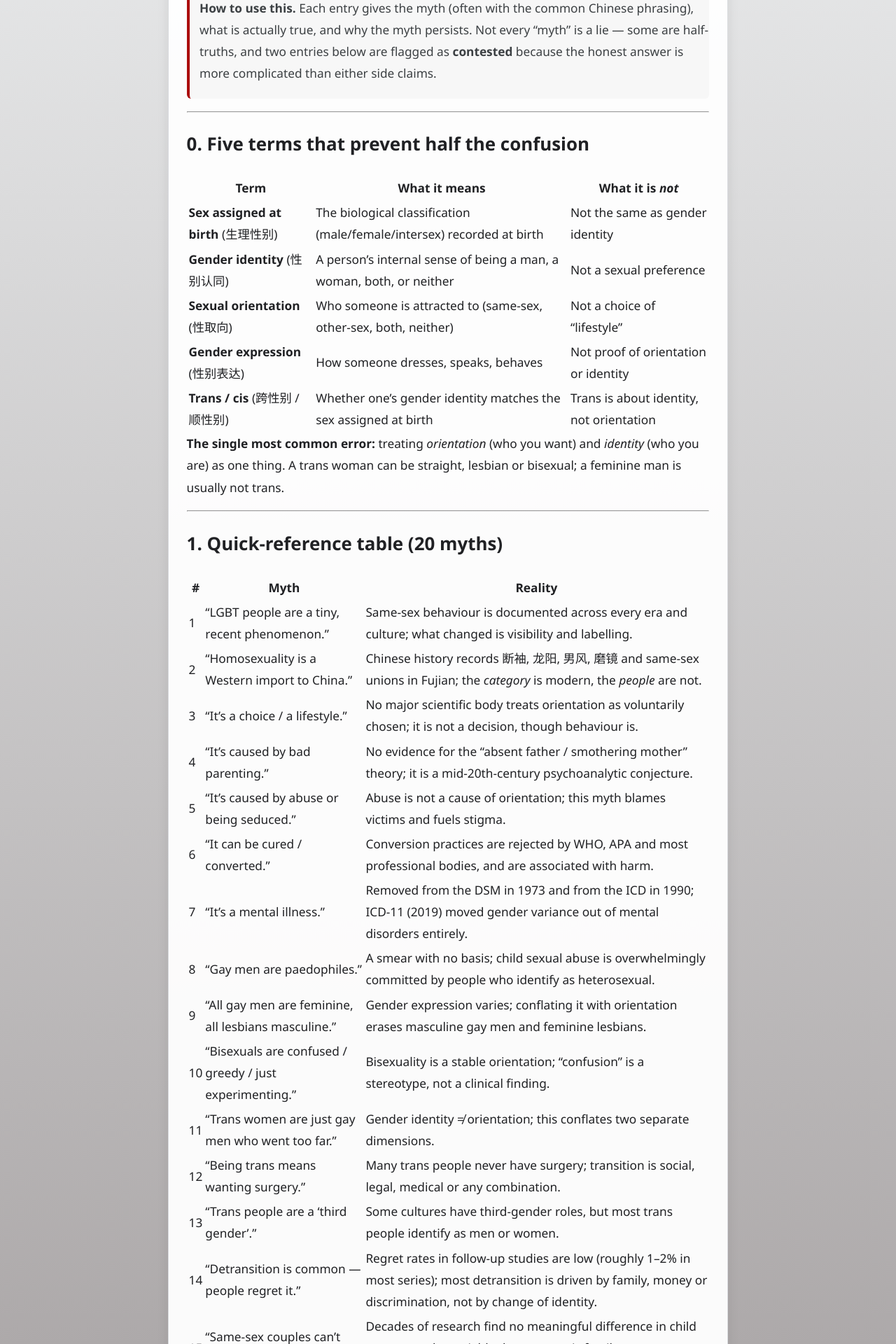
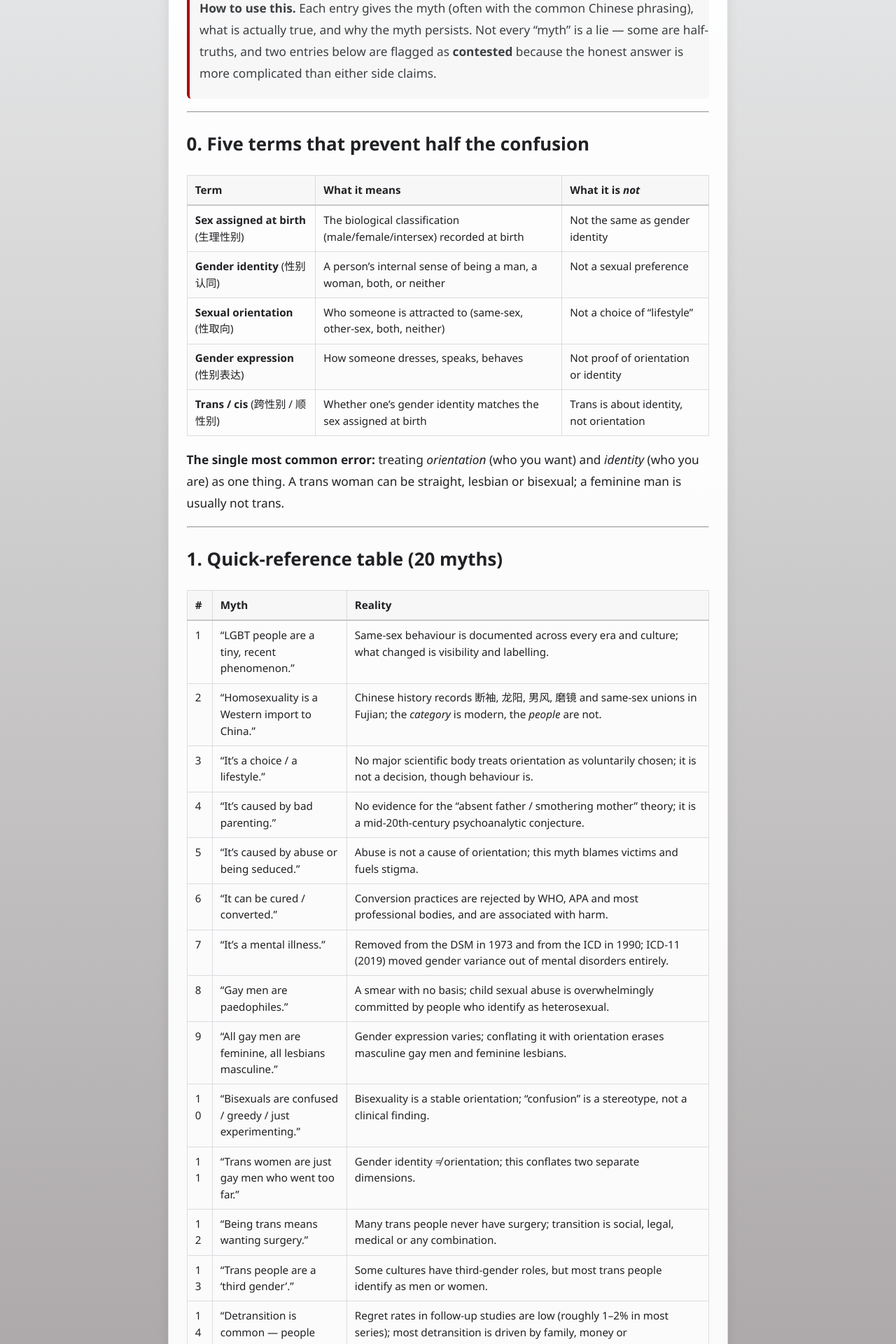
Before and after one commit to unknownpioneer/unknownpioneer.github.io, a Jekyll site: the page built from _posts/2026-10-17-common-misunderstandings-about-sexual-minorities.md, in a window 1280 px wide. Shown: the part 493-2413 px from the top of the page at 70% size. Built offline with Jekyll 4.4.1, drawn with Linux system fonts in a browser that asks for light colours.

Commit message:
Give article tables a visible outline and keep them inside the card
Tables had no styling at all, so they rendered borderless, full-bleed and, below roughly a 427px viewport, wider than the card. Collapse the borders, add header and zebra shading, pin the width to the content box and allow breaks anywhere so no table can overflow.

```diff
--- a/assets/css/site.css
+++ b/assets/css/site.css
@@ -361,6 +361,35 @@
 
 .article-body pre code {
   font-family: ui-monospace, SFMono-Regular, Menlo, Consolas, "Liberation Mono", monospace;
+}
+
+.article-body table {
+  width: 100%;
+  max-width: 100%;
+  border-collapse: collapse;
+  margin: 0 0 1.1rem;
+  font-size: 0.95rem;
+  line-height: 1.55;
+}
+
+.article-body th,
+.article-body td {
+  border: 1px solid #dadce0;
+  padding: 0.55rem 0.7rem;
+  text-align: left;
+  vertical-align: top;
+  overflow-wrap: break-word;
+  overflow-wrap: anywhere;
+}
+
+.article-body thead th {
+  background: #f7f7f7;
+  font-weight: 700;
+  border-bottom: 2px solid #c8c8c8;
+}
+
+.article-body tbody tr:nth-child(even) {
+  background: #fbfbfb;
 }
 
 .article-nav {
@@ -809,4 +838,9 @@
   .article-gallery {
     grid-template-columns: 1fr;
   }
+
+  .article-body th,
+  .article-body td {
+    padding: 0.45rem 0.5rem;
+  }
 }
```
